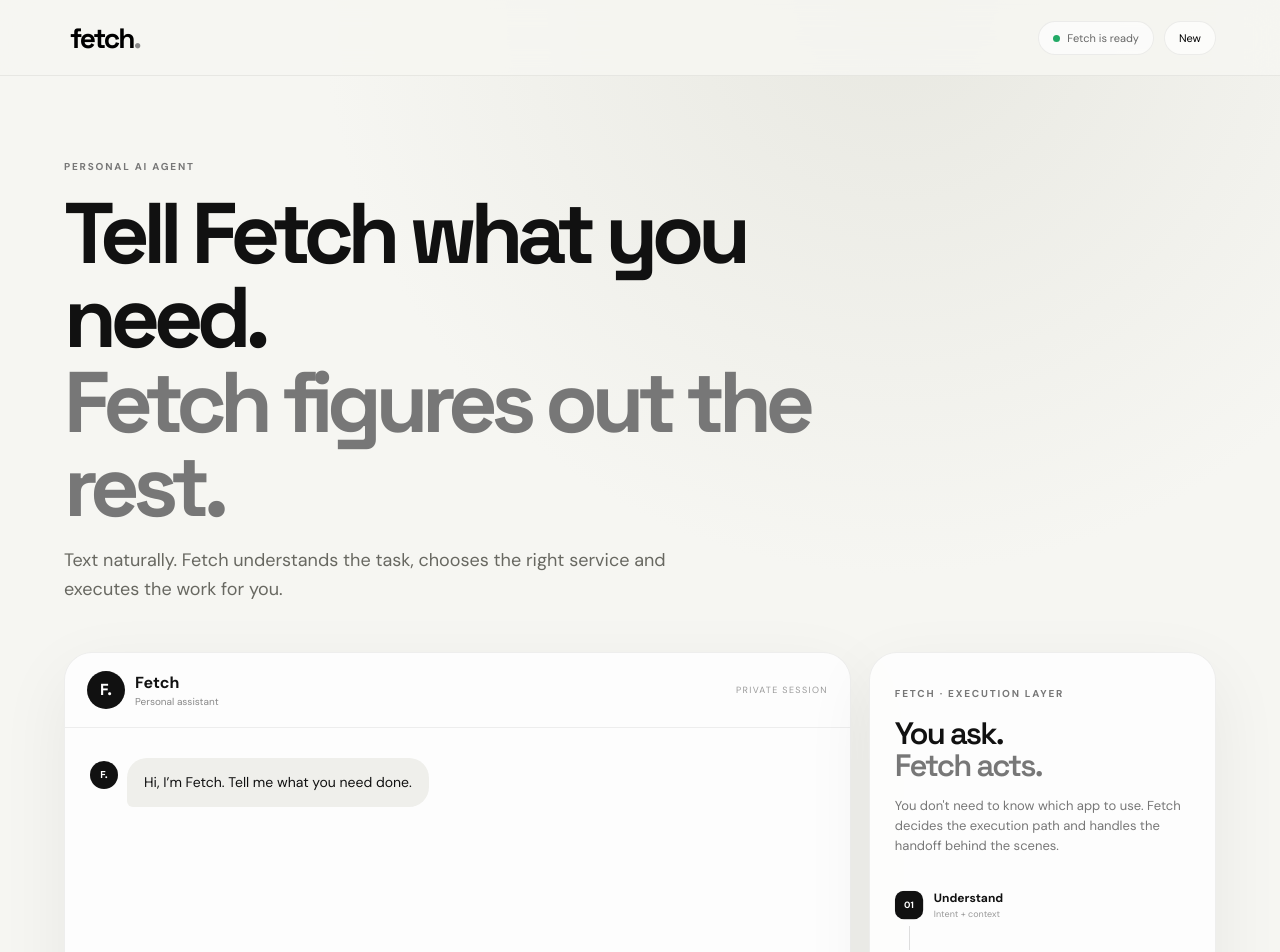
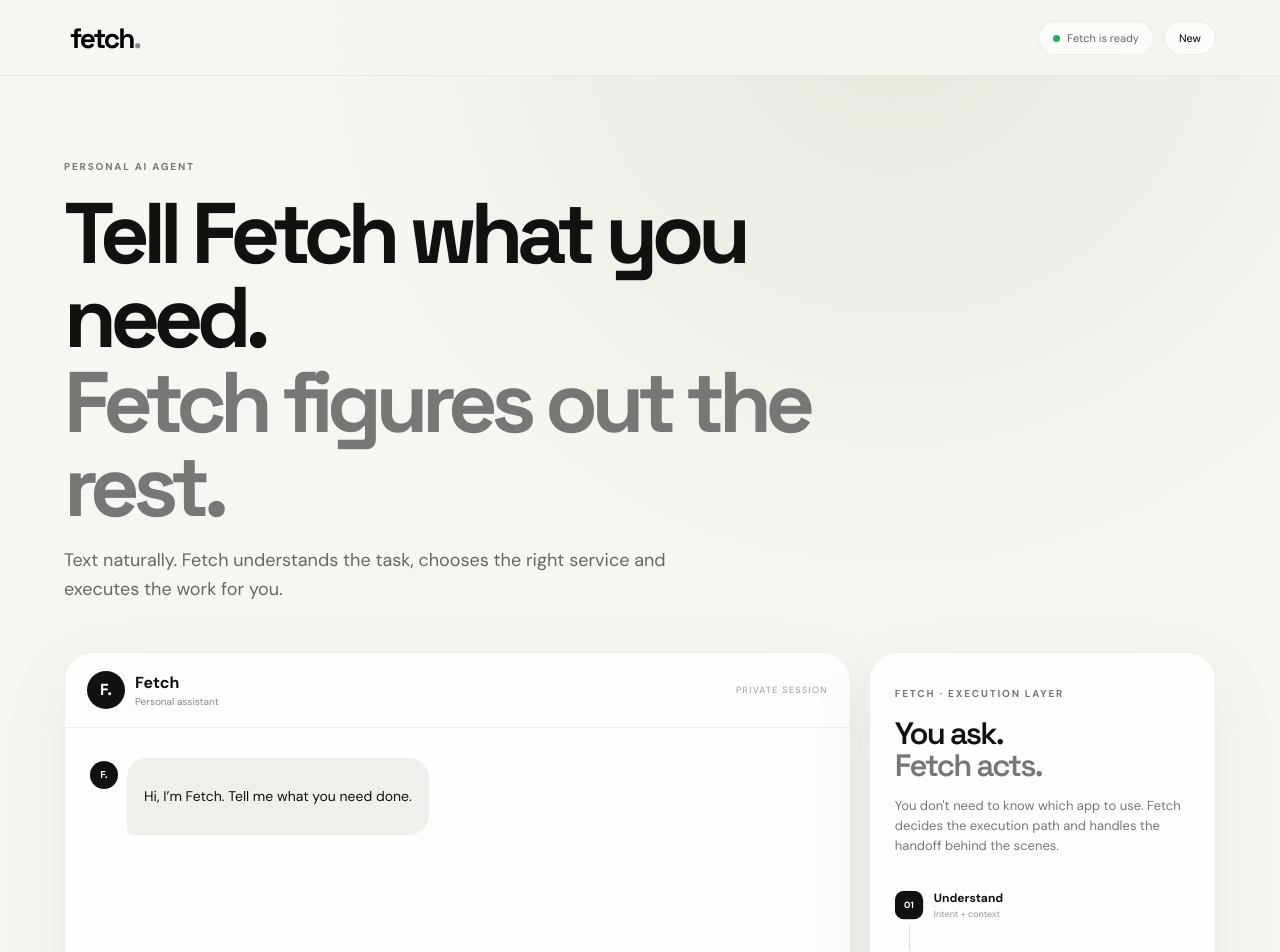
Before and after one commit to aravindj009-cloud/fetch-website, a React (Vite) app: page / in a window 1280 px wide. Shown: the top 952 px of the page. Built offline with nearby package versions, Linux system fonts and the light colour scheme.

Commit message:
Persist active task in UI and render assistant markdown

```diff
--- a/src/main.jsx
+++ b/src/main.jsx
@@ -249,6 +249,48 @@ function parseResearchResults(text) {
   }
 
   return results.length ? results : null;
+}
+
+function formatInlineMarkdown(value) {
+  return String(value || "")
+    .replace(/\*\*(.+?)\*\*/g, "<strong>$1</strong>")
+    .replace(/__(.+?)__/g, "<strong>$1</strong>")
+    .replace(/\*([^*\n]+?)\*/g, "<em>$1</em>");
+}
+
+function AssistantMessage({ text }) {
+  const raw = String(text || "").replace(/\r/g, "").trim();
+  const blocks = raw.split(/\n{2,}/).map((block) => block.trim()).filter(Boolean);
+  if (!blocks.length) return null;
+
+  return (
+    <div className="assistantMessage">
+      {blocks.map((block, index) => {
+        const lines = block.split("\n").map((line) => line.trim()).filter(Boolean);
+        if (lines.length === 1 && /^#{1,3}\s+/.test(lines[0])) {
+          const content = lines[0].replace(/^#{1,3}\s+/, "");
+          return <h4 key={index} dangerouslySetInnerHTML={{ __html: formatInlineMarkdown(content) }} />;
+        }
+
+        const listLines = lines.filter((line) => /^(?:[-*•]|\d+\.)\s+/.test(line));
+        if (listLines.length === lines.length && listLines.length > 0) {
+          const ordered = /^\d+\./.test(lines[0]);
+          const Tag = ordered ? "ol" : "ul";
+          return (
+            <Tag key={index}>
+              {lines.map((line, i) => (
+                <li key={i} dangerouslySetInnerHTML={{
+                  __html: formatInlineMarkdown(line.replace(/^(?:[-*•]|\d+\.)\s+/, ""))
+                }} />
+              ))}
+            </Tag>
+          );
+        }
+
+        return <p key={index} dangerouslySetInnerHTML={{ __html: formatInlineMarkdown(lines.join(" ")) }} />;
+      })}
+    </div>
+  );
 }
 
 function ResearchResults({ text }) {
@@ -486,14 +528,23 @@ export default function App() {
           ].includes(data?.status)
         );
 
-      if (isExecution) {
+      if (data?.active_task) {
+        setTask(data.active_task);
+      } else if (isExecution) {
         setTask({
           text,
+          latestText: text,
+          objective: task?.objective || text,
           stage,
           status: data.status,
+          domain: data?.fetch?.intent?.domain || null,
+          intent: data?.fetch?.intent || null,
+          entities: data?.fetch?.entities || null,
+          plan: data?.fetch?.plan || null,
           network: route,
           workflowId: data.workflow_id,
-          orderId: data.orderId || data.order_id || null
+          orderId: data.orderId || data.order_id || null,
+          lastResponse: displayMessage(data.message)
         });
       } else {
         setTask(null);
@@ -1287,7 +1338,7 @@ export default function App() {
                   >
 
                     {message.role === "assistant" ? (
-                      <ResearchResults text={message.text} />
+                      <AssistantMessage text={message.text} />
                     ) : (
                       message.text
                     )}
```
